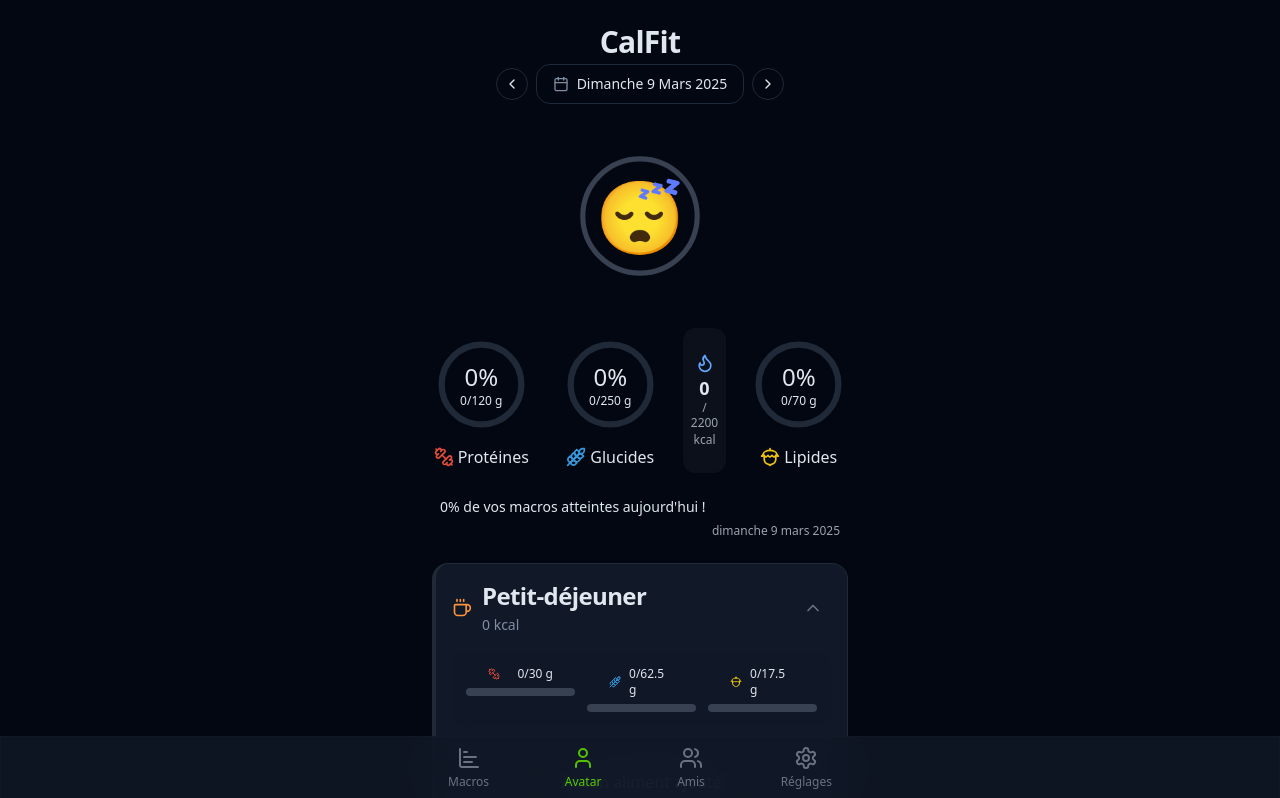
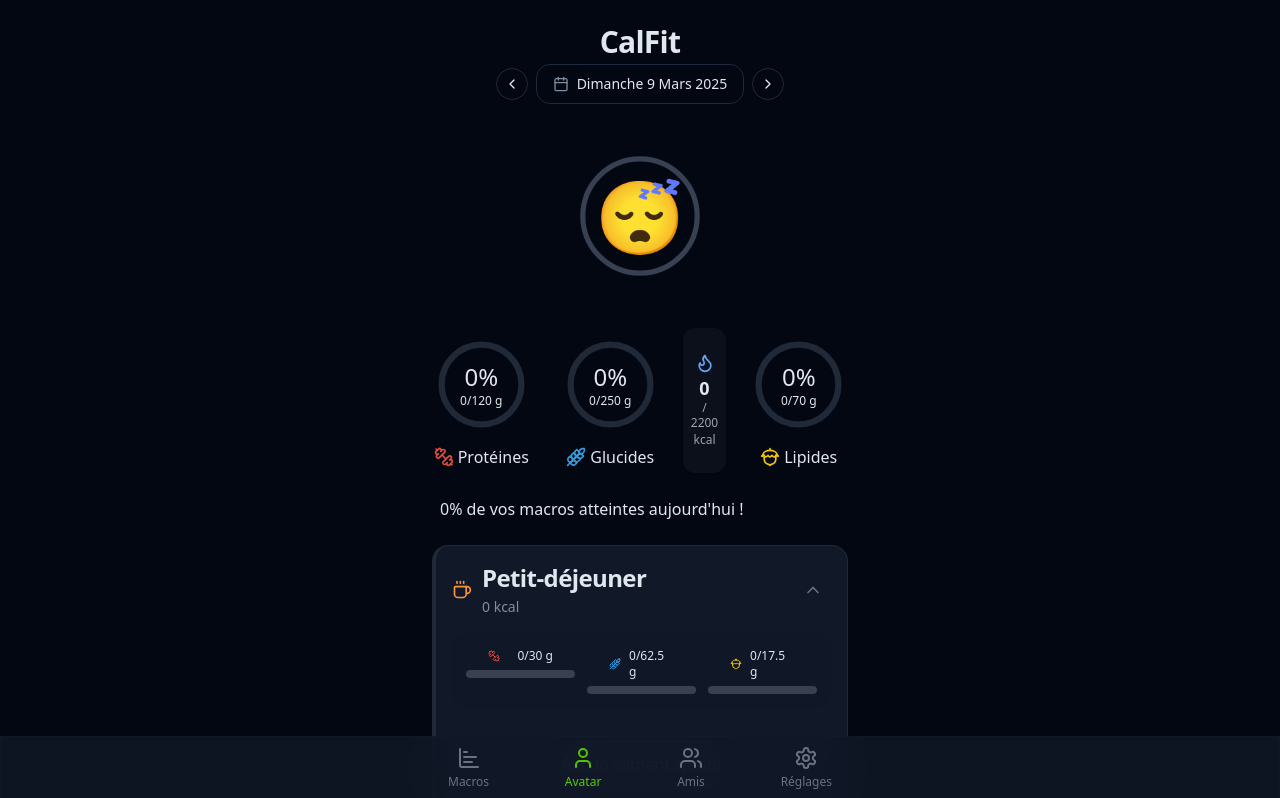
Before and after one commit to CalFit/calfit-scan-track, a React (Vite) app: page / in a window 1280 px wide. Shown: the top 798 px of the page. Built offline with nearby package versions, Linux system fonts and the light colour scheme.

Commit message:
Visual edit in Lovable
Edited UI in Lovable

```diff
--- a/src/components/ui/ProgressBar.tsx
+++ b/src/components/ui/ProgressBar.tsx
@@ -26,9 +26,9 @@ const ProgressBar = ({
     });
   };
   return <div className="w-full space-y-1.5">
-      {label && <p className="text-sm font-medium">{label}</p>}
+      {label}
 
-      {showDate && <p className="text-xs text-gray-500 dark:text-gray-400 text-right">{getCurrentDate()}</p>}
+      {showDate}
     </div>;
 };
 export default ProgressBar;
```
